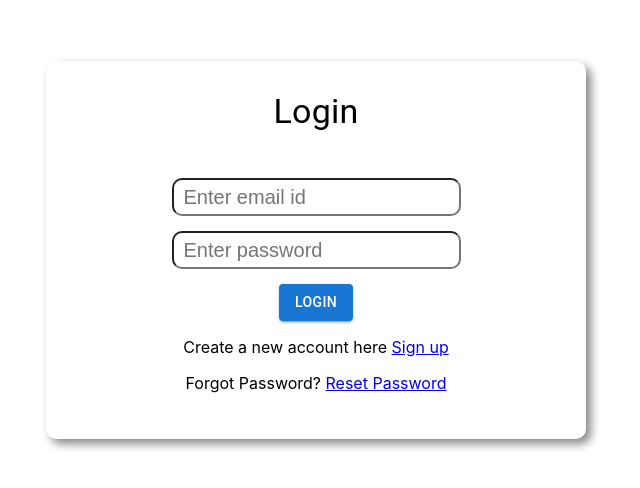
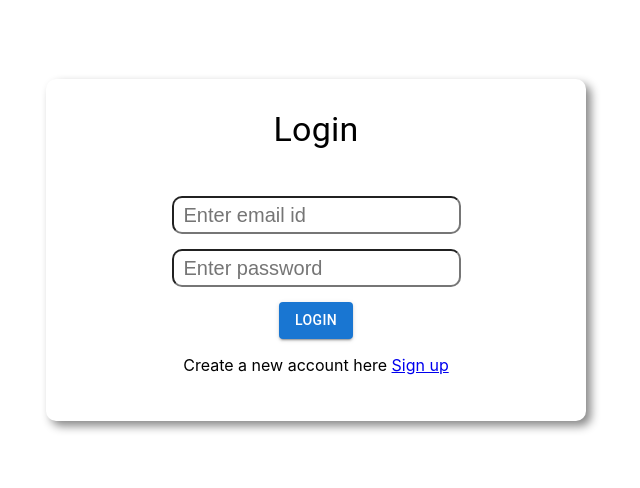
Before and after one commit to kartikchawla22/Assignment3-web-design, a React (Create React App) app: page / in a window 1280 px wide. Shown: the part 150-638 px from the top of the page, without its empty margins (324-964 px from the left). Built offline with nearby package versions, Linux system fonts and the light colour scheme; no server answers.

Commit message:
remvoe unwanted link

```diff
--- a/src/pages/Login/index.tsx
+++ b/src/pages/Login/index.tsx
@@ -103,12 +103,6 @@ const LoginPage = () => {
                         <Link to="/signup">Sign up</Link>
                       </span>
                     </p>
-                    <p>
-                      Forgot Password?{" "}
-                      <span>
-                        <Link to="/reset">Reset Password</Link>
-                      </span>
-                    </p>
                   </div>
                 </form>
 
```
